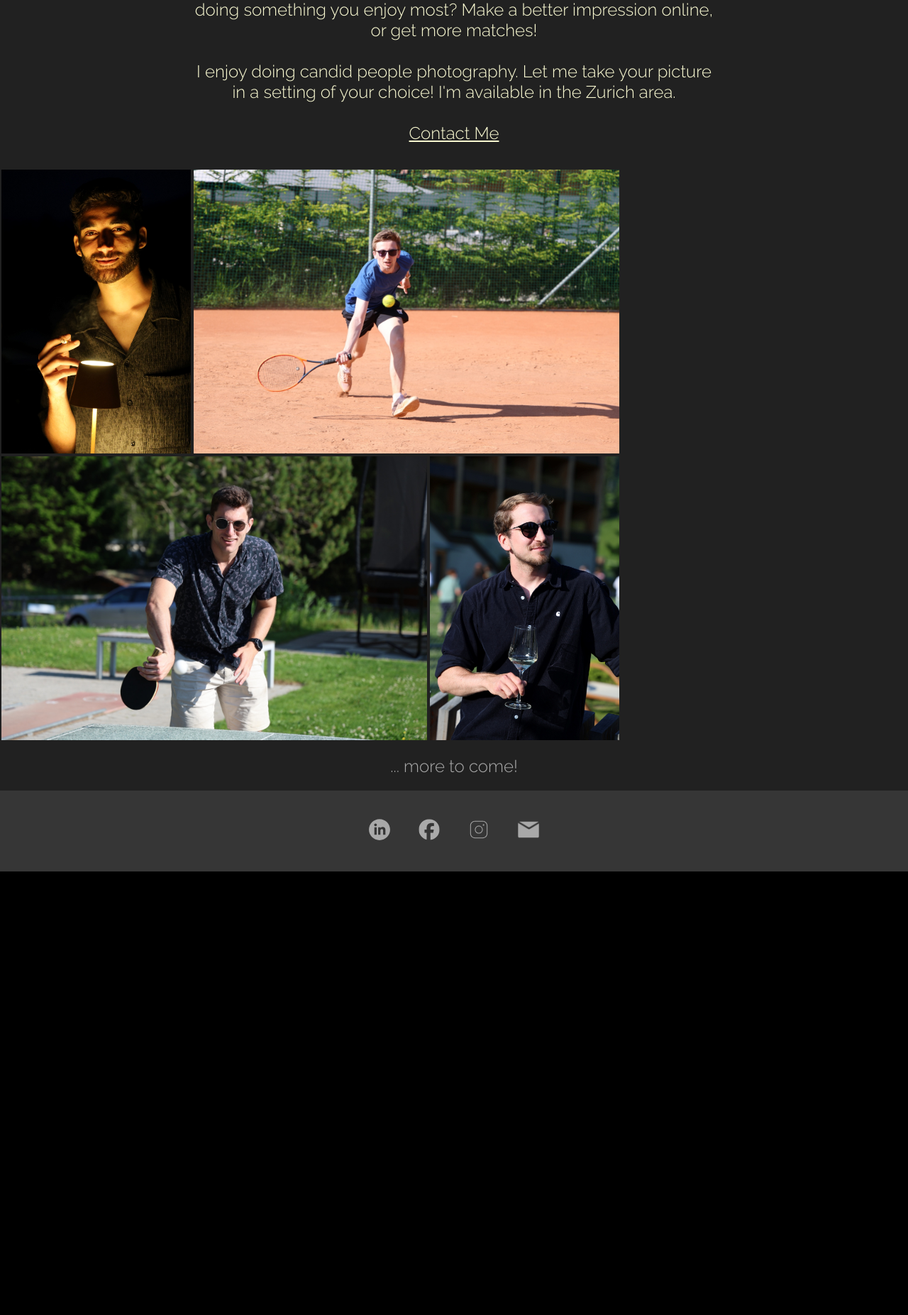
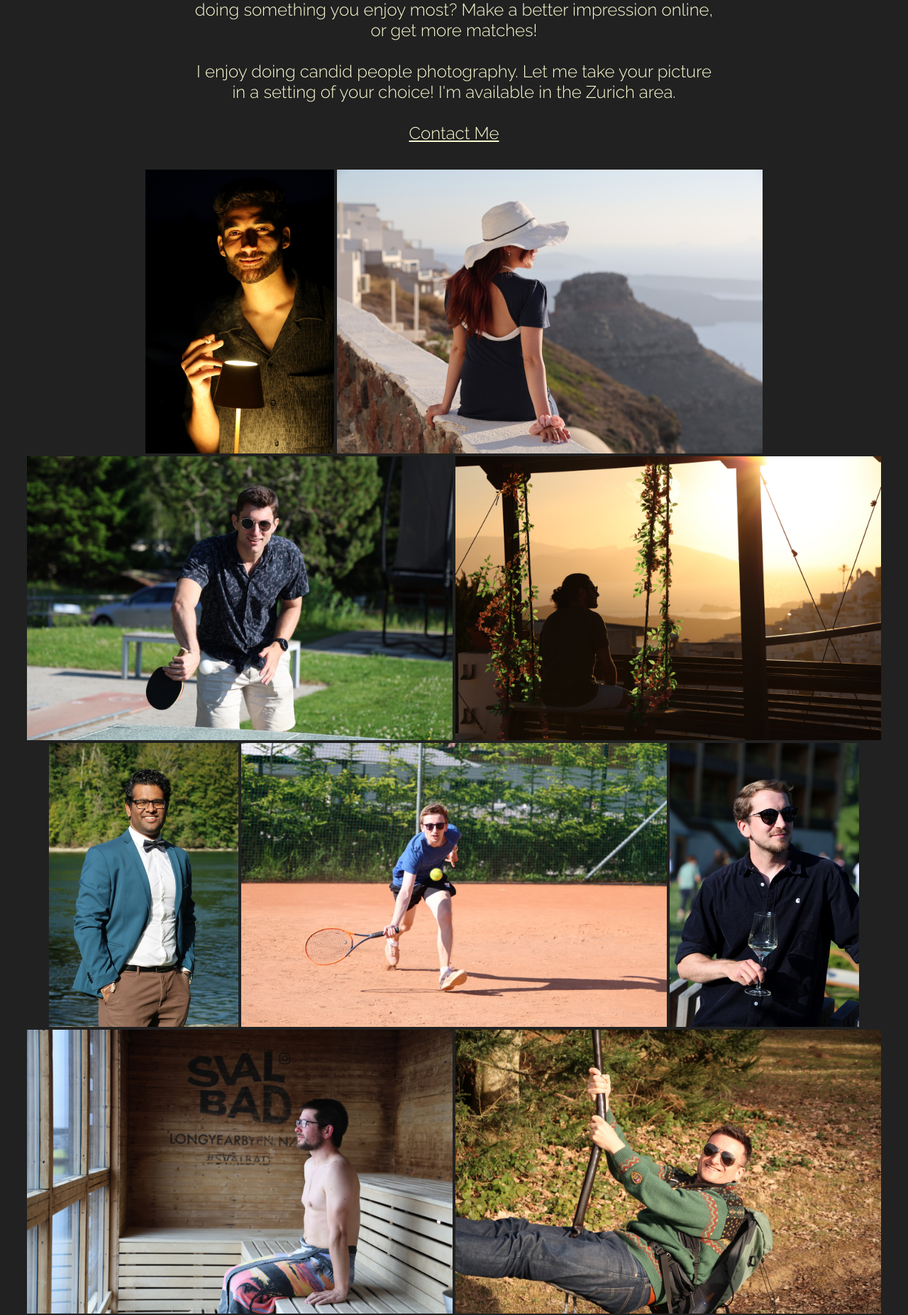
Before and after one commit to danielug/website, a PHP site: page /photography in a window 1280 px wide. Shown: the part 542-2395 px from the top of the page at 71% size. Run offline with PHP 8.4, Linux system fonts and the light colour scheme.

Commit message:
centered portfolio

```diff
--- a/photography/index.html
+++ b/photography/index.html
@@ -47,8 +47,6 @@
 		        <h1 class="big-title" id="main-title">PHOTOGRAPHY</h1>
 		    </div>
 		</div>
-	</section>
-
 		<div class="introduction-text">
 			<h2 style="color: lightgoldenrodyellow;padding: 15px;">Tired of bad looking bathroom or elevator selfies in your social media or dating profiles? Wouldn't you rather be photographed doing something you enjoy most? Make a better impression online, or get more matches!
 			<br><br>
@@ -56,6 +54,7 @@
 			<br><br>
 			<a href="mailto:daniel-james@bluewin.ch" target="_blank" style="color: var(--linkhovercolor); text-decoration: underline">Contact Me</a> </h2>
 		</div>
+	</section>
 
 	<section id="section-portfolio">
 			<div class="portfolio-flex">
@@ -63,18 +62,35 @@
 					<img class="portfolio-entry-image" src="https://raw.githubusercontent.com/danielug/website/main/photography/images/alae.JPG">
 				</div>
 				<div class="portfolio-entry">
-					<img class="portfolio-entry-image" src="https://raw.githubusercontent.com/danielug/website/main/photography/images/frieder.JPG">
+					<img class="portfolio-entry-image" src="https://raw.githubusercontent.com/danielug/website/main/photography/images/alice.JPG">
 				</div>
 				<div class="portfolio-entry">
 					<img class="portfolio-entry-image" src="https://raw.githubusercontent.com/danielug/website/main/photography/images/andrea.JPG">
 				</div>
 				<div class="portfolio-entry">
+					<img class="portfolio-entry-image" src="https://raw.githubusercontent.com/danielug/website/main/photography/images/elia.JPG">
+				</div>
+				<div class="portfolio-entry">
+					<img class="portfolio-entry-image" src="https://raw.githubusercontent.com/danielug/website/main/photography/images/abhi.JPG">
+				</div>
+				<div class="portfolio-entry">
+					<img class="portfolio-entry-image" src="https://raw.githubusercontent.com/danielug/website/main/photography/images/frieder.JPG">
+				</div>
+				<div class="portfolio-entry">
 					<img class="portfolio-entry-image" src="https://raw.githubusercontent.com/danielug/website/main/photography/images/igor.JPG">
+				</div>
+				<div class="portfolio-entry">
+					<img class="portfolio-entry-image" src="https://raw.githubusercontent.com/danielug/website/main/photography/images/valentin.JPG">
+				</div>
+				<div class="portfolio-entry">
+					<img class="portfolio-entry-image" src="https://raw.githubusercontent.com/danielug/website/main/photography/images/cyril.JPG">
+				</div>
+				<div class="portfolio-entry">
+					<img class="portfolio-entry-image" src="https://raw.githubusercontent.com/danielug/website/main/photography/images/sandra.JPG">
 				</div>
 			</div>
 	</section>
 
-	<h2 style="text-align: center">... more to come!</h2>
 	<footer>
 		<div class="flex-footer">
 			<div>
--- a/photography/styles/style-photography.css
+++ b/photography/styles/style-photography.css
@@ -22,10 +22,11 @@
 .portfolio-flex {
   display: flex;
   flex-wrap: wrap;
-  justify-content: left;
+  justify-content: center;
   width: fit-content;
   //background-color: blue;
   width: 95%;
+  margin: auto;
 }
 
 .portfolio-entry {
```
Also changed, not shown: career/index.html (+3 -4 lines). Lines whose indentation alone changed are shown as unchanged.
